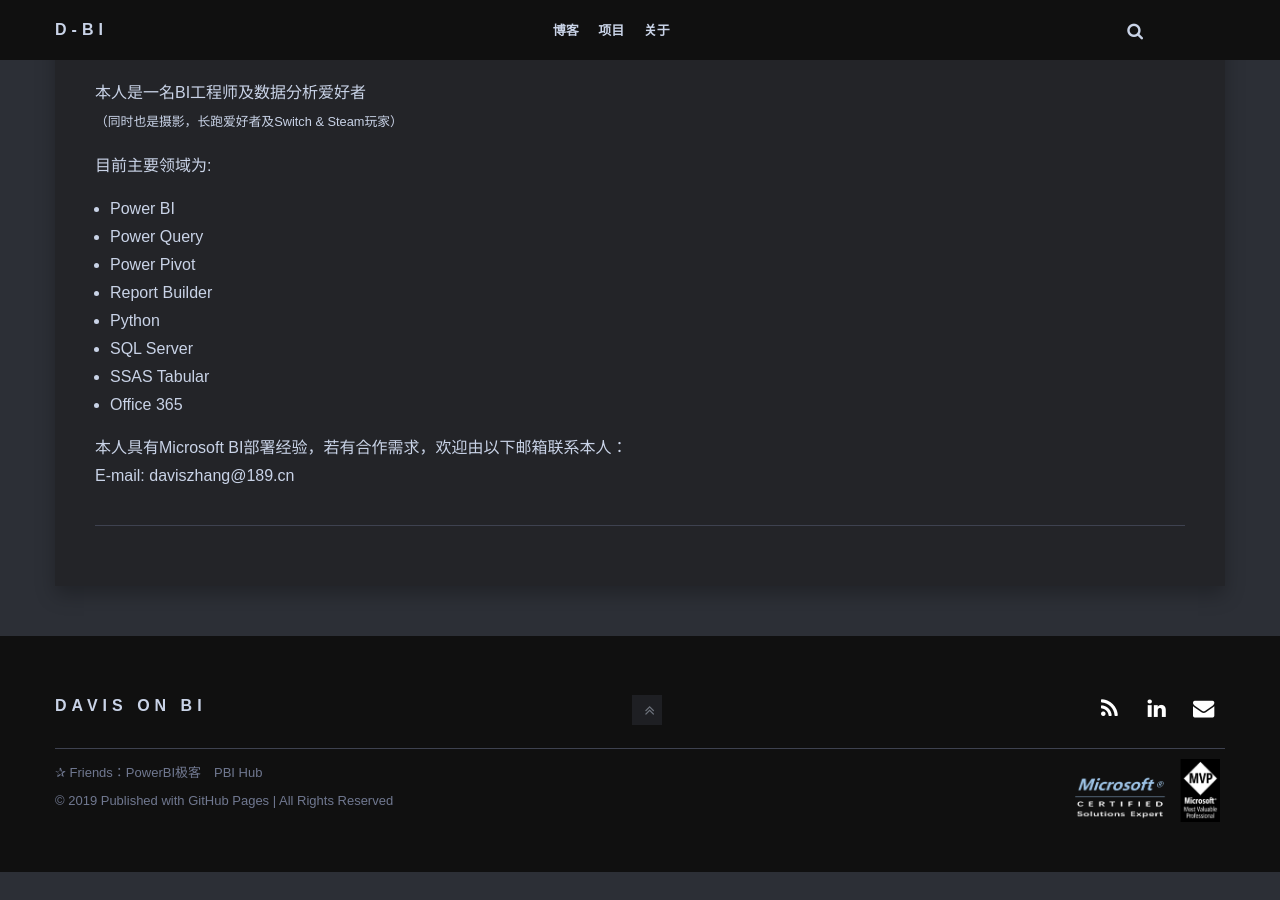
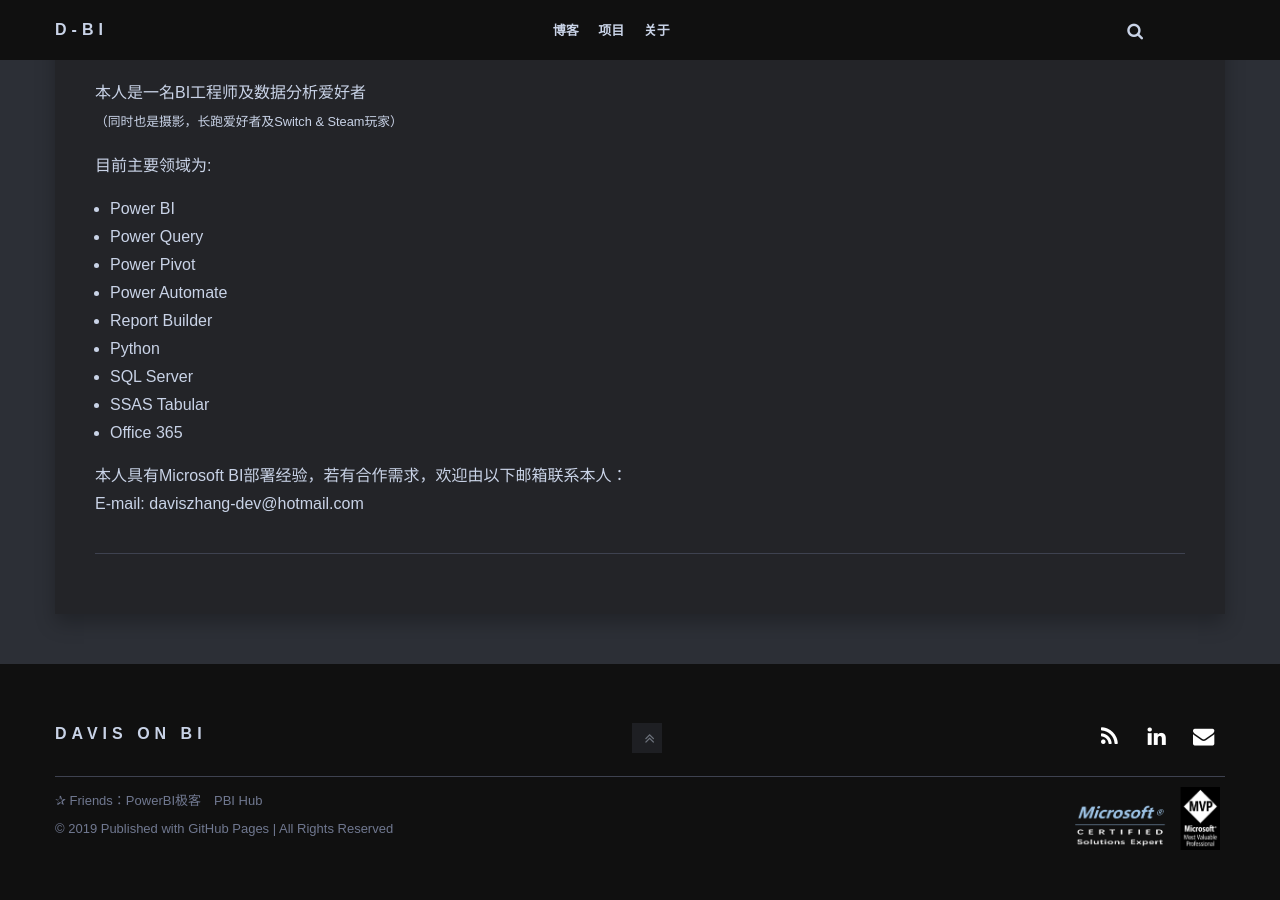
Before and after one commit to D-BI-TECH/D-BI-TECH.github.io, a Jekyll site: the page built from _pages/about.md, in a window 1280 px wide and 900 px high, scrolled down 1069 px. Built offline with Jekyll 4.4.1, drawn with Linux system fonts in a browser that asks for light colours; nearby versions of some CDN libraries; comment, search, counter and statistics services are not loaded; before the commit the page ends 1941 px from its top, so only the background shows below that.

Commit message:
Update about.md

```diff
--- a/_pages/about.md
+++ b/_pages/about.md
@@ -14,7 +14,7 @@
 
 本站主要用于Davis ZHANG发表BI、数据处理分析以及可视化等相关原创内容，目前暂集中在微软BI,
 初衷仅仅是整合个人的历史博客，现希望未来能在本站发表更多关于数据的有趣知识。本站亦接受投稿，
-欲知投稿方式及其他相关信息可[邮件联系](mailto:daviszhang@189.cn)本人。
+欲知投稿方式及其他相关信息可[邮件联系](mailto:daviszhang-dev@hotmail.com)本人。
 
 - **标语**
 
@@ -54,6 +54,7 @@
 - Power BI
 - Power Query
 - Power Pivot
+- Power Automate
 - Report Builder
 - Python
 - SQL Server
@@ -61,6 +62,6 @@
 - Office 365
 
 本人具有Microsoft BI部署经验，若有合作需求，欢迎由以下邮箱联系本人：
-E-mail: daviszhang@189.cn
+E-mail: daviszhang-dev@hotmail.com
 
 <!--<img src="{{site.baseurl}}/img/cert.jpg" width="45%">-->
```
